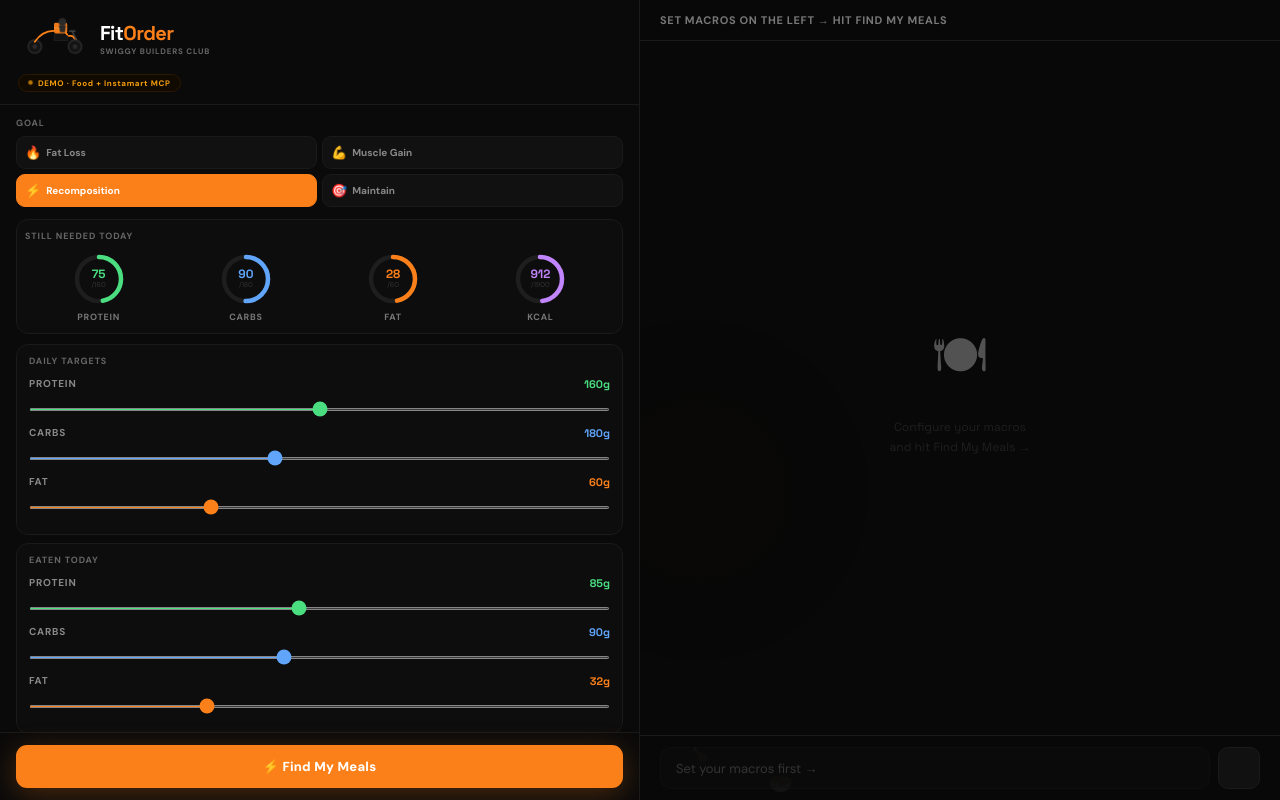
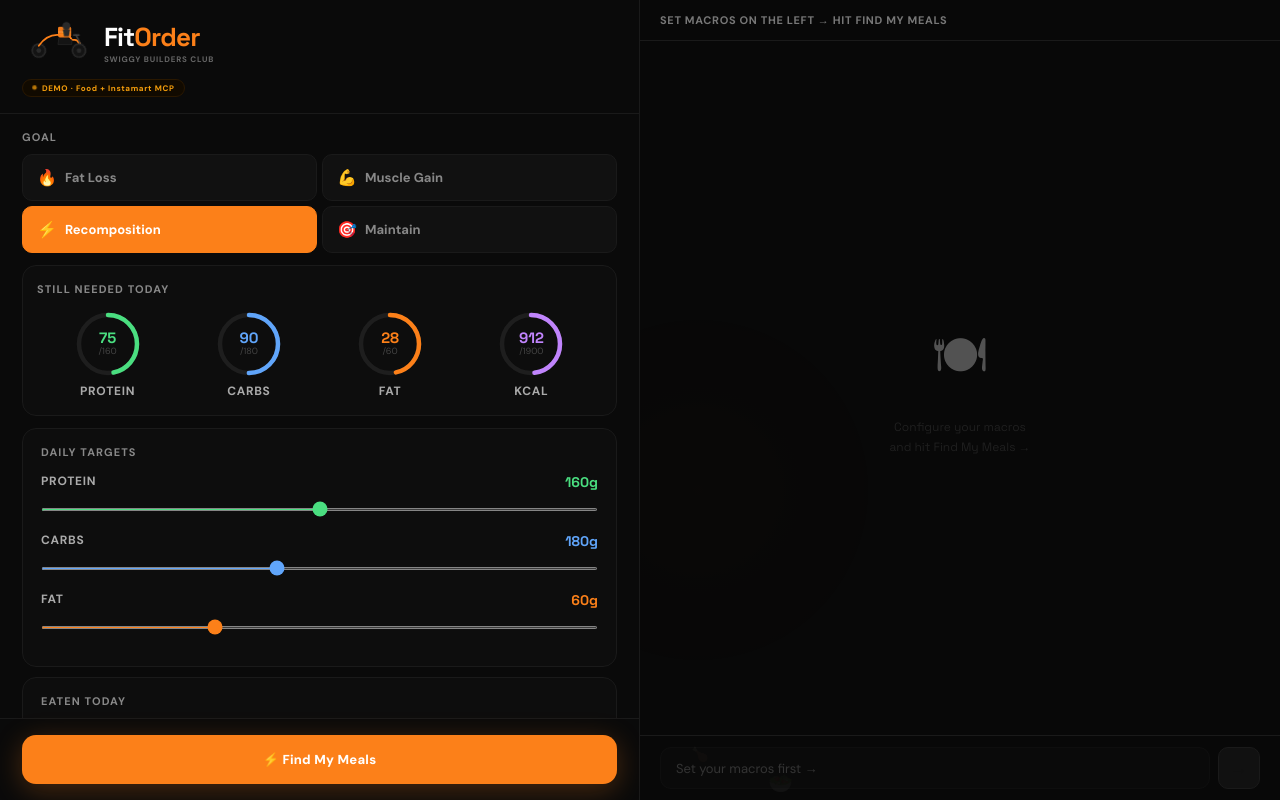
Before and after one commit to s-netizen/fitorder, a React (Vite) app: page / in a window 1280 px wide. Built offline with nearby package versions, Linux system fonts and the light colour scheme.

Commit message:
fix: bigger fonts left panel, larger rings, proper spacing to fill height

```diff
--- a/src/App.jsx
+++ b/src/App.jsx
@@ -64,11 +64,11 @@ function Ring({ label, val, max, color, size = 54 }) {
             style={{ transition: "stroke-dasharray 0.5s cubic-bezier(0.34,1.56,0.64,1)" }}/>
         </svg>
         <div style={{ position: "absolute", inset: 0, display: "flex", flexDirection: "column", alignItems: "center", justifyContent: "center" }}>
-          <div style={{ fontSize: 12, fontWeight: 800, fontFamily: "'Space Grotesk',sans-serif", color, lineHeight: 1 }}>{val}</div>
-          <div style={{ fontSize: 7, color: "#333" }}>/{max}</div>
+          <div style={{ fontSize: 15, fontWeight: 800, fontFamily: "'Space Grotesk',sans-serif", color, lineHeight: 1 }}>{val}</div>
+          <div style={{ fontSize: 9, color: "#444" }}>/{max}</div>
         </div>
       </div>
-      <div style={{ fontSize: 9, color: "#777", textTransform: "uppercase", letterSpacing: "0.08em", fontWeight: 700, marginTop: 5 }}>{label}</div>
+      <div style={{ fontSize: 12, color: "#aaa", textTransform: "uppercase", letterSpacing: "0.06em", fontWeight: 700, marginTop: 5 }}>{label}</div>
     </div>
   );
 }
@@ -78,7 +78,7 @@ function MealCard({ name, restaurant, protein, carbs, fat, price, eta, score, so
   const isInsta = source === "Instamart" || restaurant === "Instamart";
   function handleAdd() { setAdded(true); onAdd?.(name); setTimeout(() => setAdded(false), 2500); }
   return (
-    <div style={{ background: "#0d0d0d", border: `1px solid ${BORDER}`, borderRadius: 12, padding: "10px 12px", marginBottom: 8, position: "relative", overflow: "hidden" }}>
+    <div style={{ background: "#0d0d0d", border: `1px solid ${BORDER}`, borderRadius: 14, padding: "16px 18px", marginBottom: 10, position: "relative", overflow: "hidden" }}>
       {score >= 85 && <div style={{ position: "absolute", top: 0, right: 0, background: O, fontSize: 7, fontWeight: 800, color: "#fff", padding: "2px 8px", borderBottomLeftRadius: 6, letterSpacing: "0.1em" }}>TOP PICK</div>}
       <div style={{ display: "flex", justifyContent: "space-between", alignItems: "flex-start", marginBottom: 8 }}>
         <div style={{ display: "flex", gap: 8, alignItems: "center" }}>
@@ -259,11 +259,11 @@ export default function App() {
       <div style={{ width: "50%", flexShrink: 0, borderRight: `1px solid ${BORDER}`, display: "flex", flexDirection: "column", height: "100vh", position: "relative", zIndex: 1, background: "#0a0a0a" }}>
 
         {/* Logo area */}
-        <div style={{ padding: "16px 18px 12px", borderBottom: `1px solid ${BORDER}`, flexShrink: 0 }}>
+        <div style={{ padding: "20px 22px 16px", borderBottom: `1px solid ${BORDER}`, flexShrink: 0 }}>
           <div style={{ display: "flex", alignItems: "center", gap: 10, marginBottom: 10 }}>
             <Scooter size={72}/>
             <div>
-              <div style={{ fontSize: 20, fontWeight: 800, fontFamily: "'Space Grotesk',sans-serif", letterSpacing: "-0.03em" }}>Fit<span style={{ color: O }}>Order</span></div>
+              <div style={{ fontSize: 26, fontWeight: 800, fontFamily: "'Space Grotesk',sans-serif", letterSpacing: "-0.03em" }}>Fit<span style={{ color: O }}>Order</span></div>
               <div style={{ fontSize: 8, color: "#666", textTransform: "uppercase", letterSpacing: "0.1em", fontWeight: 700 }}>Swiggy Builders Club</div>
             </div>
           </div>
@@ -274,33 +274,33 @@ export default function App() {
         </div>
 
         {/* Scrollable config */}
-        <div style={{ flex: 1, overflowY: "auto", padding: "12px 16px" }}>
+        <div style={{ flex: 1, overflowY: "auto", padding: "16px 22px" }}>
 
           {/* Goal */}
           <div style={{ marginBottom: 12 }}>
-            <div style={{ fontSize: 9, color: "#666", letterSpacing: "0.1em", textTransform: "uppercase", fontWeight: 700, marginBottom: 7 }}>Goal</div>
+            <div style={{ fontSize: 11, color: "#888", letterSpacing: "0.1em", textTransform: "uppercase", fontWeight: 700, marginBottom: 10 }}>Goal</div>
             <div style={{ display: "grid", gridTemplateColumns: "1fr 1fr", gap: 5 }}>
               {Object.entries(GOALS).map(([k, v]) => (
                 <button key={k} className="gbtn" onClick={() => setMacros(m => ({ ...m, goal: k }))} style={{
                   background: macros.goal === k ? O : "#111", color: macros.goal === k ? "#fff" : "#888",
-                  border: `1px solid ${macros.goal === k ? O : BORDER}`, borderRadius: 9, padding: "7px 8px",
-                  fontSize: 10, fontWeight: 700, cursor: "pointer", transition: "all 0.18s",
-                  textAlign: "left", display: "flex", alignItems: "center", gap: 5,
+                  border: `1px solid ${macros.goal === k ? O : BORDER}`, borderRadius: 10, padding: "12px 14px",
+                  fontSize: 13, fontWeight: 700, cursor: "pointer", transition: "all 0.18s",
+                  textAlign: "left", display: "flex", alignItems: "center", gap: 8,
                 }}>
-                  <span style={{ fontSize: 13 }}>{GOAL_ICONS[k]}</span><span>{v}</span>
+                  <span style={{ fontSize: 16 }}>{GOAL_ICONS[k]}</span><span>{v}</span>
                 </button>
               ))}
             </div>
           </div>
 
           {/* Macro rings */}
-          <div style={{ background: "#0d0d0d", border: `1px solid ${BORDER}`, borderRadius: 12, padding: "10px 8px", marginBottom: 10 }}>
-            <div style={{ fontSize: 9, color: "#666", letterSpacing: "0.1em", textTransform: "uppercase", fontWeight: 700, marginBottom: 10 }}>Still Needed Today</div>
+          <div style={{ background: "#0d0d0d", border: `1px solid ${BORDER}`, borderRadius: 14, padding: "16px 14px", marginBottom: 12 }}>
+            <div style={{ fontSize: 11, color: "#888", letterSpacing: "0.1em", textTransform: "uppercase", fontWeight: 700, marginBottom: 14 }}>Still Needed Today</div>
             <div style={{ display: "flex", justifyContent: "space-around" }}>
-              <Ring label="Protein" val={rem.p} max={macros.protein} color="#4ade80"/>
-              <Ring label="Carbs" val={rem.c} max={macros.carbs} color="#60a5fa"/>
-              <Ring label="Fat" val={rem.f} max={macros.fat} color={O}/>
-              <Ring label="kcal" val={rem.p*4+rem.c*4+rem.f*9} max={macros.protein*4+macros.carbs*4+macros.fat*9} color="#c084fc"/>
+              <Ring label="Protein" val={rem.p} max={macros.protein} color="#4ade80" size={68}/>
+              <Ring label="Carbs" val={rem.c} max={macros.carbs} color="#60a5fa" size={68}/>
+              <Ring label="Fat" val={rem.f} max={macros.fat} color={O} size={68}/>
+              <Ring label="kcal" val={rem.p*4+rem.c*4+rem.f*9} max={macros.protein*4+macros.carbs*4+macros.fat*9} color="#c084fc" size={68}/>
             </div>
           </div>
 
@@ -317,13 +317,13 @@ export default function App() {
               { name: "Fat", val: macros.consumed.fat, max: macros.fat, color: O, fn: setC("fat") },
             ]},
           ].map(({ label, items }) => (
-            <div key={label} style={{ background: "#0d0d0d", border: `1px solid ${BORDER}`, borderRadius: 12, padding: "10px 12px", marginBottom: 8 }}>
-              <div style={{ fontSize: 9, color: "#666", letterSpacing: "0.1em", textTransform: "uppercase", fontWeight: 700, marginBottom: 10 }}>{label}</div>
+            <div key={label} style={{ background: "#0d0d0d", border: `1px solid ${BORDER}`, borderRadius: 14, padding: "16px 18px", marginBottom: 10 }}>
+              <div style={{ fontSize: 11, color: "#888", letterSpacing: "0.1em", textTransform: "uppercase", fontWeight: 700, marginBottom: 14 }}>{label}</div>
               {items.map(s => (
-                <div key={s.name} style={{ marginBottom: 10 }}>
+                <div key={s.name} style={{ marginBottom: 16 }}>
                   <div style={{ display: "flex", justifyContent: "space-between", marginBottom: 4 }}>
-                    <span style={{ fontSize: 10, color: "#888", textTransform: "uppercase", letterSpacing: "0.08em", fontWeight: 700 }}>{s.name}</span>
-                    <span style={{ fontFamily: "'Space Grotesk',monospace", fontSize: 11, fontWeight: 700, color: s.color }}>{s.val}g</span>
+                    <span style={{ fontSize: 12, color: "#aaa", textTransform: "uppercase", letterSpacing: "0.06em", fontWeight: 700 }}>{s.name}</span>
+                    <span style={{ fontFamily: "'Space Grotesk',monospace", fontSize: 14, fontWeight: 700, color: s.color }}>{s.val}g</span>
                   </div>
                   <input type="range" min={20} max={s.max} value={s.val} onChange={e => s.fn(+e.target.value)} style={{ width: "100%", accentColor: s.color, height: 3 }}/>
                 </div>
@@ -333,10 +333,10 @@ export default function App() {
         </div>
 
         {/* CTA button */}
-        <div style={{ padding: "12px 16px", borderTop: `1px solid ${BORDER}`, flexShrink: 0 }}>
+        <div style={{ padding: "16px 22px", borderTop: `1px solid ${BORDER}`, flexShrink: 0 }}>
           <button className="sbtn" onClick={handleStart} style={{
             width: "100%", background: O, color: "#fff", border: "none",
-            borderRadius: 11, padding: "13px", fontSize: 13, fontWeight: 800,
+            borderRadius: 14, padding: "16px", fontSize: 13, fontWeight: 800,
             cursor: "pointer", letterSpacing: "0.02em",
             boxShadow: `0 6px 28px ${O}44`, transition: "all 0.2s",
             display: "flex", alignItems: "center", justifyContent: "center", gap: 8,
```
